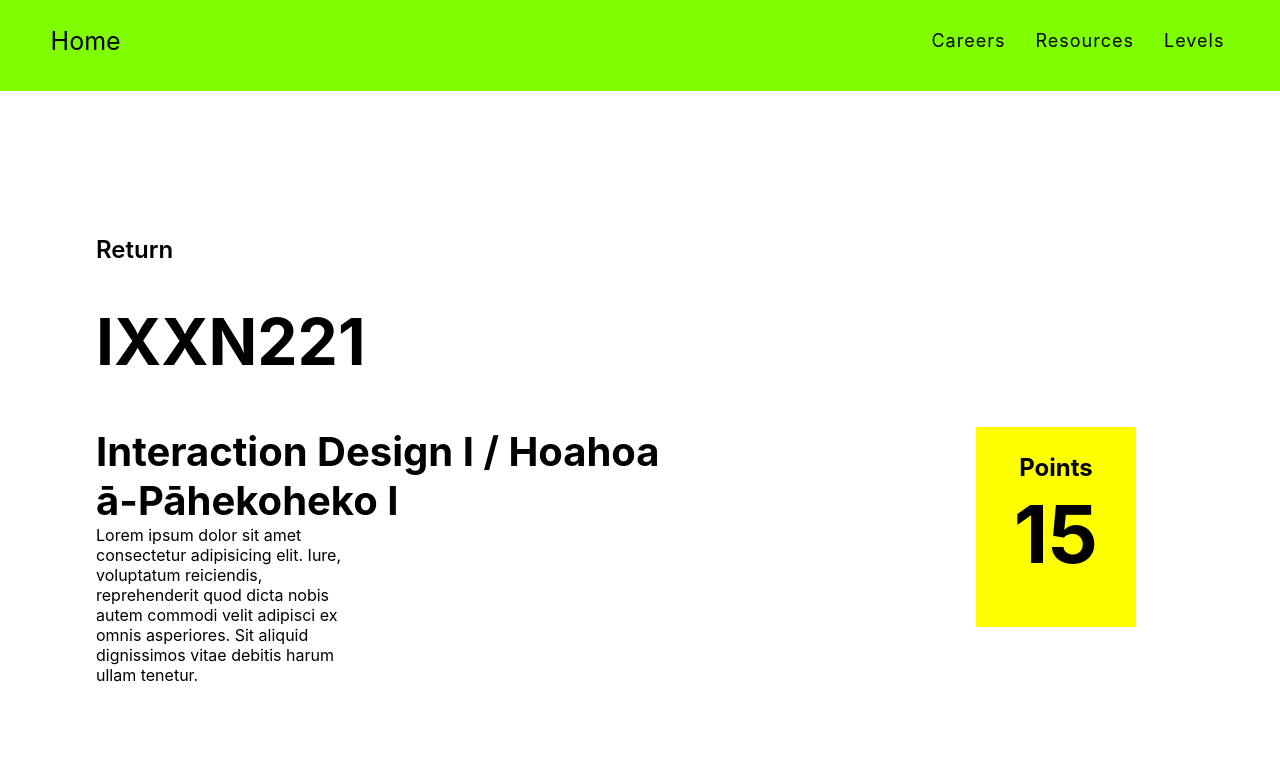
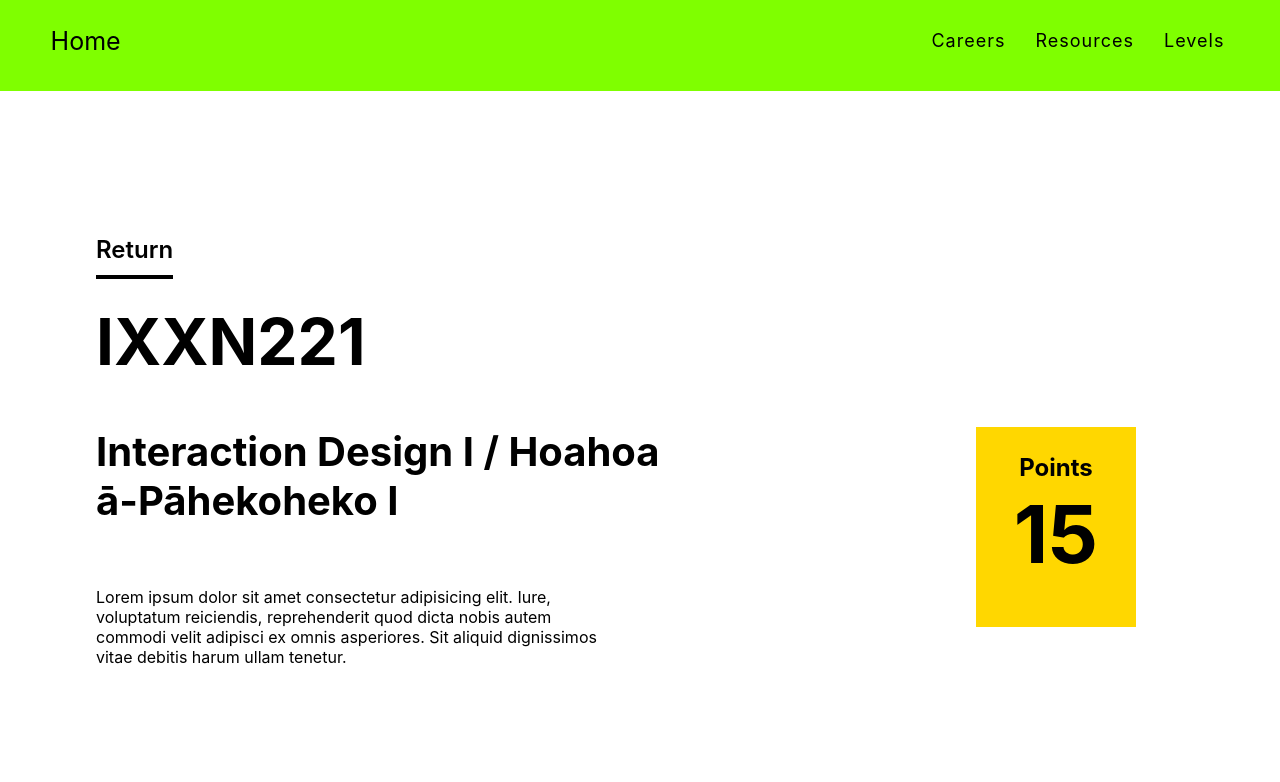
Before and after one commit to mford95/webdesigngroupproject, a React (Create React App) app: page /CoursePage in a window 1280 px wide. Shown: the top 782 px of the page. Built offline with nearby package versions, Linux system fonts and the light colour scheme.

Commit message:
Finalising Content for Course Page

```diff
--- a/src/App.js
+++ b/src/App.js
@@ -5,6 +5,7 @@ import Landing from './pages/js/Landing';
 import './App.css';
 import Nav from "./components/js/Nav";
 import CoursePage from './pages/js/CoursePage';
+import interactionMajor from './pages/js/InteractionMajor';
 
 function App() {
   return (
@@ -13,7 +14,7 @@ function App() {
         <Nav />
         <Route path="/Landing" component={Landing} />
         <Route path="/CoursePage" component={CoursePage} />
-
+        <Route path="/interactionMajor" component={interactionMajor} />
      </Router>
     </div>
   );
--- a/src/pages/css/CoursePage.css
+++ b/src/pages/css/CoursePage.css
@@ -15,6 +15,7 @@
     align-items: flex-end;
     height: 85vh;
     width: 85vw;
+    margin-bottom: 10vh;
 }
 
 .title-wrap{
@@ -29,15 +30,27 @@
 .return{
     display: flex;
     justify-content: flex-start;
-    width: 15vw;
+    width: 6.25vw;
     height: 5.5vh;
+
 }
 
 .return h4{
     font-size: 1.5em;
     margin: 0;
+    height: 5vh;
     font-weight: 600;
+    border-bottom: 0.5vh solid black;
+    cursor: pointer;
+    transition: all 0.1s ease-in-out;
 }
+
+.return h4:hover{
+    transition: all 0.1s ease-in;
+    border-bottom: 1.25vh solid #FFD700;
+    cursor: pointer;
+}
+
 
 .div-title{
     display: flex;
@@ -69,14 +82,19 @@
     display: flex;
     flex-direction: column;
     align-items: flex-start;
+    justify-content: space-between;
     text-align: start;
     width: 45vw;
-    height: 40vh;
+    height: 30vh;
 }
 
 .title-text h2{
     font-size: 2.5em;
     margin: 0;
+}
+
+.title-text p{
+    width: 40vw;
 }
 
 .course-points-div{
@@ -94,7 +112,7 @@
     align-items: center;
     width: 12.5vw;
     height: 25vh;
-    background-color: yellow;
+    background-color: #FFD700;
 }
 
 .points-block h1{
@@ -153,7 +171,7 @@
     align-items: center;
     height: 50vh;
     width: 100vw;
-    background-color: yellow;
+    background-color: #FFD700;
 }
 
 .info-box{
@@ -246,30 +264,27 @@
     height: 30vh;
 }
 
-.ranking-div img{
+.backdrop{
+    position: absolute;
+}
+
+.backdrop img{
     height: 30vh;
     width: auto;
-    position: absolute;
     z-index: 0;
     left: 7.5vw;
-}
-
-.ranking-box{
-    position: absolute;
 }
 
 
 .ranking-star{
     left: 0;
     display: flex;
-    align-items: center;
-    justify-content: space-between;
+    justify-content: space-evenly;
     width: 20vw;
     height: 7.5vh;
 }
 
 .main-star{
-    position: relative;
     width: 3.5vw;
     height: 6vh;
     z-index: 100;
--- a/src/pages/js/CoursePage.js
+++ b/src/pages/js/CoursePage.js
@@ -1,5 +1,6 @@
 import React from 'react';
 import '../css/CoursePage.css';
+import { Link } from "react-router-dom";
 
 import HalfStar from '../../assets/half-star.png';
 import Star from '../../assets/star.png';
@@ -13,7 +14,9 @@ export default function CoursePage() {
             <div className="title-div">
                 <div className="title-wrap">
                     <div className="return">
+                        <Link to ="/interactionMajor" style={{ textDecoration: 'none', color: 'black' }} >
                             <h4>Return</h4>
+                        </Link>
                     </div>
                     <div className="div-title">
                         <h1>IXXN221</h1>
@@ -163,7 +166,9 @@ export default function CoursePage() {
                     <h1>Course Ranking</h1>
                 </div>
                 <div className="ranking-div">
+                    <div className="backdrop">
                         <img src= { RankingBackdrop } alt="Background to Course Ranking"/>
+                    </div>
                     <div className="ranking-box">
                         <div className="ranking-title">
                             <h1>4.5</h1>
```
Lines whose indentation alone changed are shown as unchanged.
